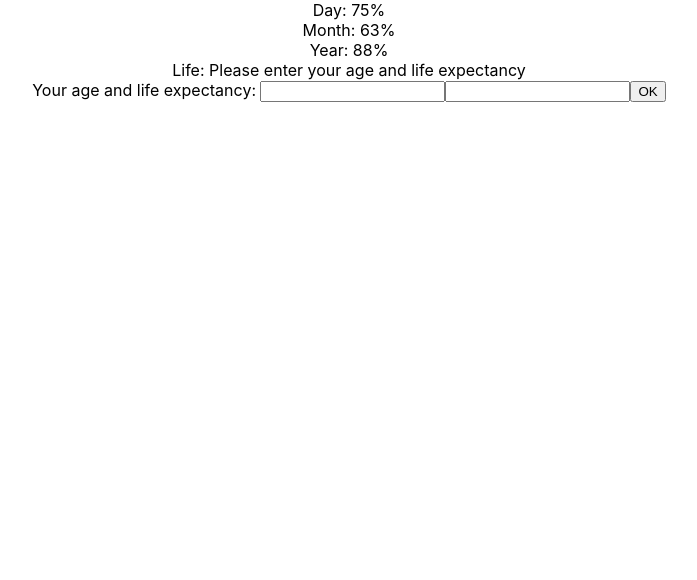
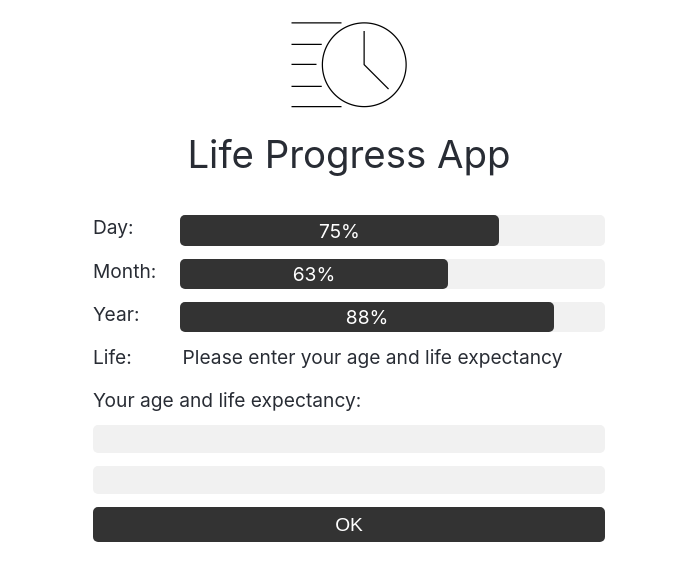
Before and after one commit to Ivan-Korolenko/life-progress-app, a React (Create React App) app: page / in a window 1280 px wide. Shown: the top 580 px of the page, without its empty margins (291-988 px from the left). Built offline with nearby package versions, Linux system fonts and the light colour scheme; the HTML template or start-up script is replaced by a standard one.

Commit message:
+ Add styles + Rename the app

```diff
--- a/package.json
+++ b/package.json
@@ -1,5 +1,5 @@
 {
-  "name": "time-left-app",
+  "name": "life-progress-app",
   "version": "0.1.0",
   "private": true,
   "dependencies": {
--- a/public/index.html
+++ b/public/index.html
@@ -6,7 +6,7 @@
     <meta name="viewport" content="width=device-width, initial-scale=1, shrink-to-fit=no">
     <meta name="theme-color" content="#000000">
     <link rel="manifest" href="%PUBLIC_URL%/manifest.json">
-    <title>Time Left App</title>
+    <title>Life Progress App</title>
   </head>
   <body>
     <noscript>
--- a/src/App.css
+++ b/src/App.css
@@ -1,32 +1,110 @@
-.App {
-  text-align: center;
+html, body {
+  font-size: 1vw;
 }
 
-.App-logo {
-  animation: App-logo-spin infinite 20s linear;
-  height: 40vmin;
+div img {
+  width: 100%;
+  height: auot;
 }
 
-.App-header {
-  background-color: #282c34;
+.App {
+  text-align: left;
+  background-color: #ffffff;
   min-height: 100vh;
   display: flex;
   flex-direction: column;
   align-items: center;
   justify-content: center;
-  font-size: calc(10px + 2vmin);
-  color: white;
+  color: #282c34;
+  display: flex;
+  flex-direction: column;
+  justify-content: flex-start;
+  align-content: center;
 }
 
-.App-link {
-  color: #61dafb;
+.logo {
+  width: 10rem;
+  height: auto;
 }
 
-@keyframes App-logo-spin {
-  from {
-    transform: rotate(0deg);
+h1 {
+  margin: 0 0 2rem;
+  font-size: 3rem;
+  font-weight: 400;
+}
+
+.content {
+  font-size: 1.5rem;
+}
+
+.percantage-block {
+  width: 40vw;
+  display: flex;
+  flex-direction: row;
+  margin: 1rem 0;
+}
+
+.percantage-block-label {
+  width: 7rem;
+}
+
+.percentage-bar {
+  margin-left: 1rem;
+  background-color: #f1f1f1;
+  width: 100%;
+  border-radius: 5px 5px 5px 5px;
+}
+
+.percentage-bar-filled-part {
+  color: #fff;
+  background-color: #333;
+  border-radius: 5px 5px 5px 5px;
+  padding: 0.25rem 0;
+  text-align: center;
+}
+
+.life-expectancy-inputs {
+  display: flex;
+  flex-direction: column;
+}
+
+.life-expectancy-inputs * {
+  margin: 0.5rem 0;
+}
+
+.life-expectancy-inputs input {
+  font-size: 1.5rem;
+  border-radius: 5px 5px 5px 5px;
+  padding: 0.25rem 0.5rem;
+  outline: none;
+  border: none;
+  background-color: #f1f1f1;
+}
+
+.life-expectancy-inputs button {
+  font-size: 1.5rem;
+  padding: 0.5rem 0;
+  border-radius: 5px 5px 5px 5px;
+  outline: none;
+  border: none;
+  background-color: #333;
+  color: #fff;
+  cursor: pointer;
+}
+
+.error {
+  color: #d22b2b;
+}
+
+@media screen and (max-width:1280px) and (orientation:portrait) {
+  html,
+  body {
+      font-size: 2vw;
+      overflow-x: hidden;
   }
-  to {
-    transform: rotate(360deg);
+
+  .percantage-block {
+    width: 90vw;
   }
+
 }
--- a/src/App.js
+++ b/src/App.js
@@ -45,14 +45,47 @@ class App extends Component {
 
     return (
       <div className="App">
-        Day: {hoursPercentage}%
-        <br/>
-        Month: {daysInMonthPercentage}%
-        <br/>
-        Year: {daysInYearPercentage}%
-        <br/>
-        Life: {daysInLifePercentage ? `${daysInLifePercentage}%` : "Please enter your age and life expectancy"}
-        <LifeExpectancyInputs onLifeDataChange={this.onLifeDataChange} />
+        <div className="logo"><img src="favicon.png" alt="logo"/></div>
+        <h1>Life Progress App</h1>
+        <div className="content">
+          <div className="percantage-block">
+            <div className="percantage-block-label">Day: </div>
+            <div className="percentage-bar">
+              <div className="percentage-bar-filled-part" style={{width: `${hoursPercentage}%`}}>
+                {hoursPercentage}%
+              </div>
+            </div>
+          </div>
+          <div className="percantage-block">
+            <div className="percantage-block-label">Month: </div>
+            <div className="percentage-bar">
+              <div className="percentage-bar-filled-part" style={{width: `${daysInMonthPercentage}%`}}>
+                {daysInMonthPercentage}%
+              </div>
+            </div>
+          </div>
+          <div className="percantage-block">
+            <div className="percantage-block-label">Year: </div>
+            <div className="percentage-bar">
+              <div className="percentage-bar-filled-part" style={{width: `${daysInYearPercentage}%`}}>
+                {daysInYearPercentage}%
+              </div>
+            </div>
+          </div>
+          <div className="percantage-block">
+            <div className="percantage-block-label">Life: </div>
+            {
+              daysInLifePercentage
+              ? <div className="percentage-bar">
+                  <div className="percentage-bar-filled-part" style={{width: `${daysInLifePercentage}%`}}>
+                    {daysInLifePercentage}%
+                  </div>
+                </div>
+              : "Please enter your age and life expectancy"
+            }
+          </div>
+          <LifeExpectancyInputs onLifeDataChange={this.onLifeDataChange} />
+        </div>
       </div>
     )
   }
@@ -110,7 +143,7 @@ class LifeExpectancyInputs extends Component {
   render() {
     const {error} = this.state
     return (
-      <div className="life-expectancy-input">
+      <div className="life-expectancy-inputs">
         <label>Your age and life expectancy: </label>
         <input type="text" onChange={this.onAgeInputChange} onKeyPress={this.validate}/>
         <input type="text" onChange={this.onLifeExpectancyInputChange} onKeyPress={this.validate}/>
```
